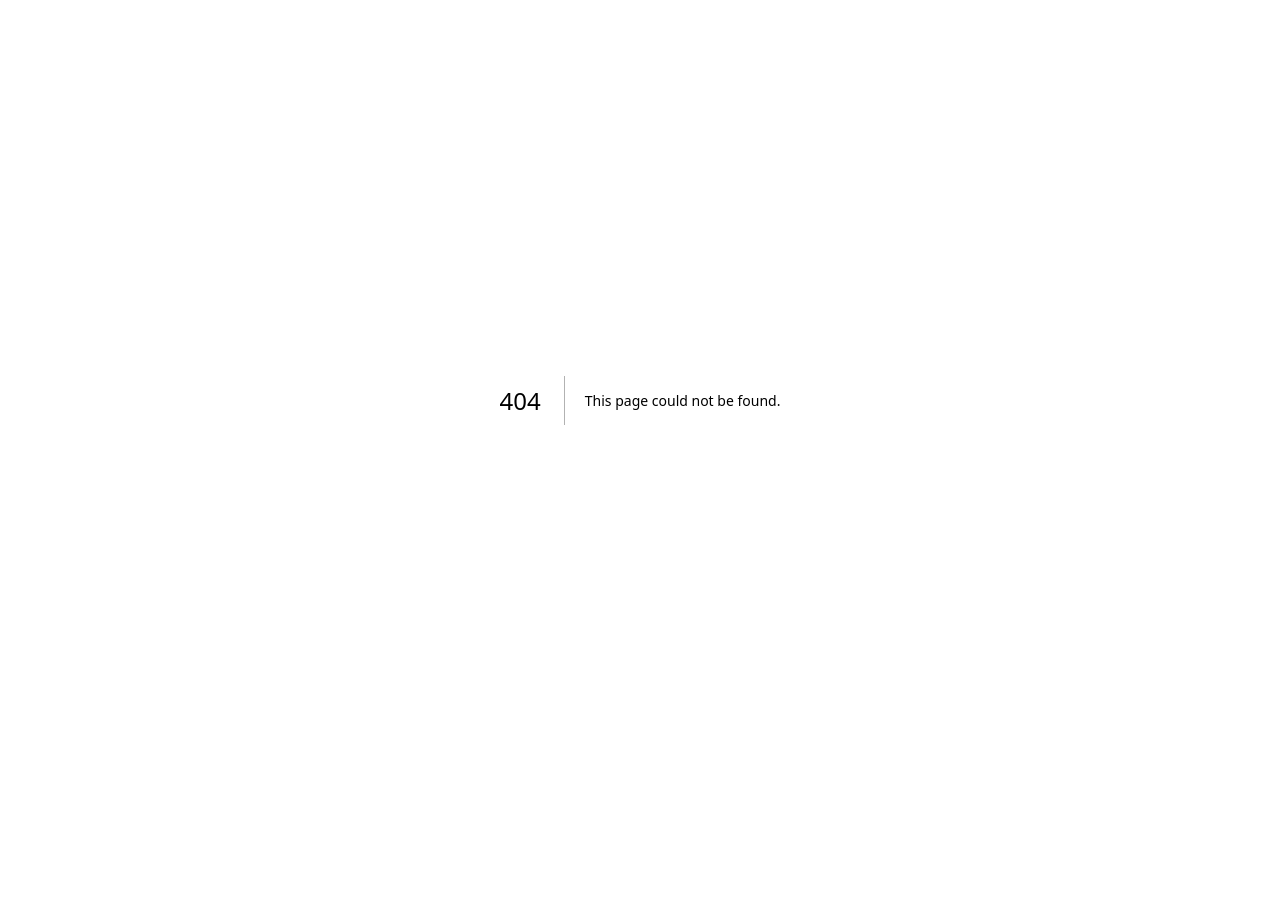
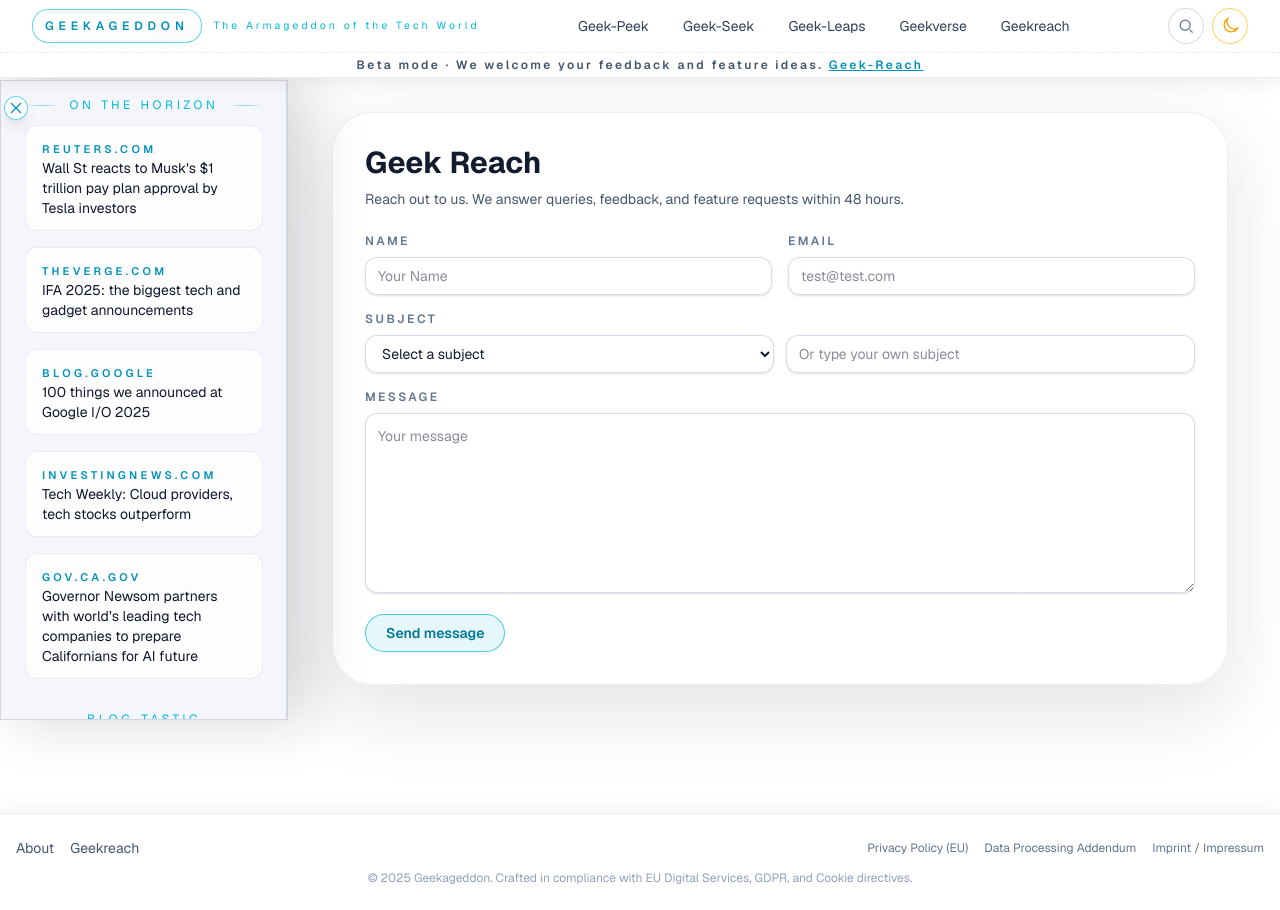
Before and after one commit to sanchivarma/geekageddon, a Next.js app: page /geekreach in a window 1280 px wide. Before the commit this address had no page. Before the commit the page ends 800 px from the top, so only its background shows below. Built offline with nearby package versions, Linux system fonts and the light colour scheme.

Commit message:
Updating Contactus page

```diff
--- a/app/components/SiteShell.tsx
+++ b/app/components/SiteShell.tsx
@@ -4,11 +4,11 @@ import Link from "next/link";
 import { ReactNode, useEffect, useState } from "react";
 
 const navLinks = [
-  { label: "Geek Peek", href: "/" },
-  { label: "Geek Seek", href: "/geekseek" },
-  { label: "Geek Ventures", href: "/geekventures" },
+  { label: "Geek-Peek", href: "/" },
+  { label: "Geek-Seek", href: "/geekseek" },
+  { label: "Geek-Leaps", href: "/geekleaps" },
   { label: "Geekverse", href: "/geekverse" },
-  { label: "Contact", href: "/contact" },
+  { label: "Geekreach", href: "/geekreach" },
 ];
 
 const sidebarSpotlight = [
@@ -91,7 +91,7 @@ const podcastWidgets = [
 
 const footerPrimary = [
   { label: "About", href: "/about" },
-  { label: "Contact", href: "/contact" }
+  { label: "Geekreach", href: "/geekreach" }
 ];
 
 const footerCompliance = [
@@ -266,8 +266,8 @@ export function SiteShell({ children }: SiteShellProps) {
         )}
         <div className="border-t border-dashed border-slate-200/80 bg-white/90 px-4 py-1 text-center text-xs font-semibold tracking-[0.2em] text-slate-600 dark:border-slate-800/70 dark:bg-slate-950/70 dark:text-slate-300">
           Beta mode &middot; We welcome your feedback and feature ideas.{" "}
-          <Link href="/contact" className="text-cyan-600 underline hover:text-cyan-700 dark:text-cyan-300">
-            Contact Us
+          <Link href="/geekreach" className="text-cyan-600 underline hover:text-cyan-700 dark:text-cyan-300">
+            Geek-Reach
           </Link>
         </div>
       </nav>
--- /dev/null
+++ b/app/geekreach/page.tsx
@@ -0,0 +1,211 @@
+"use client";
+
+import { FormEvent, useMemo, useState } from "react";
+import { SiteShell } from "../components/SiteShell";
+
+type FormState = {
+  name: string;
+  email: string;
+  subjectChoice: string;
+  subjectText: string;
+  description: string;
+};
+
+const subjectOptions = [
+  { value: "", label: "Select a subject" },
+  { value: "feature", label: "Feature your Company-news, product, startup launch or podcast" },
+  { value: "queries", label: "General query" },
+  { value: "feedback", label: "Feedback" },
+];
+
+const initialState: FormState = {
+  name: "",
+  email: "",
+  subjectChoice: "",
+  subjectText: "",
+  description: "",
+};
+
+export default function GeekreachPage() {
+  const [form, setForm] = useState<FormState>(initialState);
+  const [errors, setErrors] = useState<Record<keyof FormState, string>>({
+    name: "",
+    email: "",
+    subjectChoice: "",
+    subjectText: "",
+    description: "",
+  });
+  const [status, setStatus] = useState<"idle" | "loading" | "success" | "error">("idle");
+  const [message, setMessage] = useState<string>("");
+
+  const subjectValid = useMemo(() => {
+    return form.subjectChoice.trim() !== "" || form.subjectText.trim() !== "";
+  }, [form.subjectChoice, form.subjectText]);
+
+  const handleChange =
+    (field: keyof FormState) =>
+    (event: React.ChangeEvent<HTMLInputElement | HTMLTextAreaElement | HTMLSelectElement>) => {
+      setForm((prev) => ({ ...prev, [field]: event.target.value }));
+      setErrors((prev) => ({ ...prev, [field]: "" }));
+    };
+
+  const validate = () => {
+    const nextErrors: Record<keyof FormState, string> = {
+      name: form.name.trim() ? "" : "Name is required.",
+      email: /\S+@\S+\.\S+/.test(form.email.trim()) ? "" : "Valid email is required.",
+      subjectChoice: "",
+      subjectText: "",
+      description: form.description.trim() ? "" : "Description is required.",
+    };
+
+    if (!subjectValid) {
+      nextErrors.subjectChoice = "Pick a subject option or type your own.";
+      nextErrors.subjectText = "Pick a subject option or type your own.";
+    }
+
+    setErrors(nextErrors);
+    return Object.values(nextErrors).every((err) => !err);
+  };
+
+  const handleSubmit = async (event: FormEvent<HTMLFormElement>) => {
+    event.preventDefault();
+    if (!validate()) return;
+
+    setStatus("loading");
+    setMessage("");
+
+    try {
+      const payload = {
+        name: form.name,
+        email: form.email,
+        subject:
+          form.subjectText ||
+          subjectOptions.find((opt) => opt.value === form.subjectChoice)?.label ||
+          "General",
+        description: form.description,
+      };
+
+      const response = await fetch("https://formsubmit.co/ajax/emailsanchi@gmail.com", {
+        method: "POST",
+        headers: {
+          "Content-Type": "application/json",
+          Accept: "application/json",
+        },
+        body: JSON.stringify(payload),
+      });
+
+      if (!response.ok) {
+        throw new Error("Failed to send message. Please try again later.");
+      }
+
+      setStatus("success");
+      setMessage("Thanks! Your message is on its way to the Geekageddon inbox.");
+      setForm(initialState);
+    } catch (error) {
+      setStatus("error");
+      setMessage(
+        error instanceof Error ? error.message : "Unexpected error while sending message."
+      );
+    }
+  };
+
+  return (
+    <SiteShell>
+      <div className="mx-auto flex w-full max-w-4xl flex-col gap-8 px-3 pb-12 pt-4 sm:px-4 lg:px-0">
+        <section className="w-full rounded-[2.5rem] border border-slate-200/70 bg-white/95 p-5 shadow-[0_25px_80px_rgba(15,23,42,0.12)] dark:border-slate-800/70 dark:bg-slate-950/80 sm:p-8">
+          <div className="space-y-2">
+            <h1 className="text-3xl font-bold text-slate-900 dark:text-white">Geek Reach</h1>
+            <p className="text-sm text-slate-600 dark:text-slate-300">
+              Reach out to us. We answer queries, feedback, and feature requests within 48 hours.
+            </p>
+          </div>
+
+          <form onSubmit={handleSubmit} className="mt-6 space-y-4">
+            <div className="grid gap-4 sm:grid-cols-2">
+              <div className="space-y-2">
+                <label className="block text-xs font-semibold uppercase tracking-[0.2em] text-slate-500 dark:text-slate-400">
+                  Name
+                </label>
+                <input
+                  type="text"
+                  value={form.name}
+                  placeholder="Your Name"
+                  onChange={handleChange("name")}
+                  className="w-full rounded-xl border border-slate-300/80 bg-white/80 px-3 py-2 text-sm text-slate-900 shadow-sm focus:border-cyan-500 focus:outline-none focus:ring-2 focus:ring-cyan-500/30 dark:border-slate-700 dark:bg-slate-900 dark:text-slate-100"
+                />
+                {errors.name && <p className="text-xs text-rose-500">{errors.name}</p>}
+              </div>
+              <div className="space-y-2">
+                <label className="block text-xs font-semibold uppercase tracking-[0.2em] text-slate-500 dark:text-slate-400">
+                  Email
+                </label>
+                <input
+                  type="email"
+                  value={form.email}
+                  placeholder="test@test.com"
+                  onChange={handleChange("email")}
+                  className="w-full rounded-xl border border-slate-300/80 bg-white/80 px-3 py-2 text-sm text-slate-900 shadow-sm focus:border-cyan-500 focus:outline-none focus:ring-2 focus:ring-cyan-500/30 dark:border-slate-700 dark:bg-slate-900 dark:text-slate-100"
+                />
+                {errors.email && <p className="text-xs text-rose-500">{errors.email}</p>}
+              </div>
+            </div>
+
+            <div className="space-y-2">
+              <label className="block text-xs font-semibold uppercase tracking-[0.2em] text-slate-500 dark:text-slate-400">
+                Subject
+              </label>
+              <div className="grid gap-3 sm:grid-cols-2">
+                <select
+                  value={form.subjectChoice}
+                  onChange={handleChange("subjectChoice")}
+                  className="w-full rounded-xl border border-slate-300/80 bg-white/80 px-3 py-2 text-sm text-slate-900 shadow-sm focus:border-cyan-500 focus:outline-none focus:ring-2 focus:ring-cyan-500/30 dark:border-slate-700 dark:bg-slate-900 dark:text-slate-100"
+                >
+                  {subjectOptions.map((option) => (
+                    <option key={option.value} value={option.value}>
+                      {option.label}
+                    </option>
+                  ))}
+                </select>
+                <input
+                  type="text"
+                  value={form.subjectText}
+                  placeholder="Or type your own subject"
+                  onChange={handleChange("subjectText")}
+                  className="w-full rounded-xl border border-slate-300/80 bg-white/80 px-3 py-2 text-sm text-slate-900 shadow-sm focus:border-cyan-500 focus:outline-none focus:ring-2 focus:ring-cyan-500/30 dark:border-slate-700 dark:bg-slate-900 dark:text-slate-100"
+                />
+              </div>
+              {(errors.subjectChoice || errors.subjectText) && (
+                <p className="text-xs text-rose-500">Pick a subject option or type your own.</p>
+              )}
+            </div>
+
+            <div className="space-y-2">
+              <label className="block text-xs font-semibold uppercase tracking-[0.2em] text-slate-500 dark:text-slate-400">
+                Message
+              </label>
+              <textarea
+                value={form.description}
+                placeholder="Your message"
+                onChange={handleChange("description")}
+                className="min-h-[180px] w-full rounded-xl border border-slate-300/80 bg-white/80 px-3 py-3 text-sm text-slate-900 shadow-sm focus:border-cyan-500 focus:outline-none focus:ring-2 focus:ring-cyan-500/30 dark:border-slate-700 dark:bg-slate-900 dark:text-slate-100"
+              />
+              {errors.description && <p className="text-xs text-rose-500">{errors.description}</p>}
+            </div>
+
+            <div className="flex items-center gap-3">
+              <button
+                type="submit"
+                disabled={status === "loading"}
+                className="inline-flex items-center gap-2 rounded-full border border-cyan-500/70 bg-cyan-500/10 px-5 py-2 text-sm font-semibold text-cyan-700 transition hover:bg-cyan-500/20 disabled:cursor-not-allowed disabled:opacity-60 dark:border-cyan-300/70 dark:text-cyan-200"
+              >
+                {status === "loading" ? "Sending..." : "Send message"}
+              </button>
+              {status === "success" && <span className="text-xs text-emerald-500">{message}</span>}
+              {status === "error" && <span className="text-xs text-rose-500">{message}</span>}
+            </div>
+          </form>
+        </section>
+      </div>
+    </SiteShell>
+  );
+}
```
